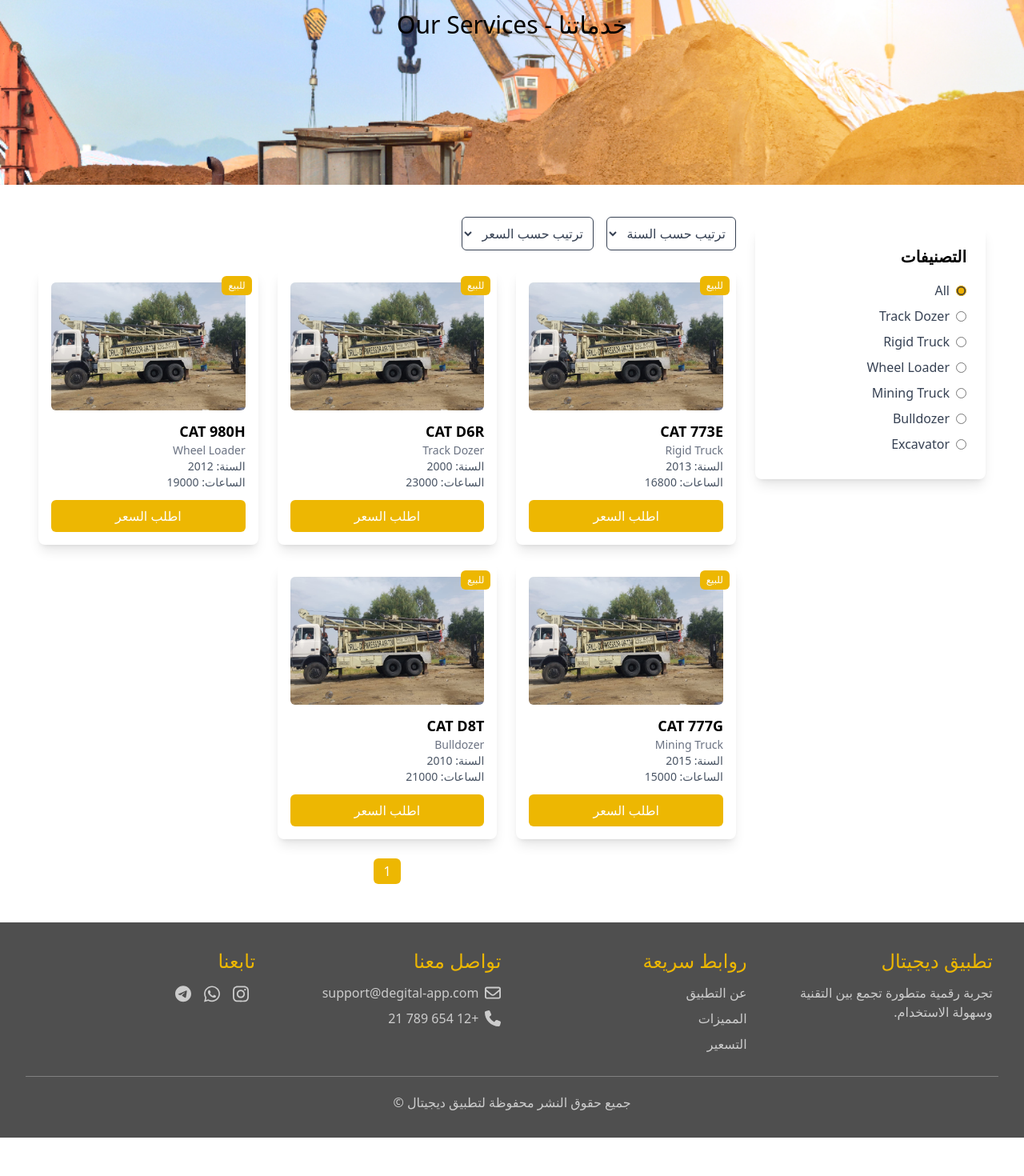
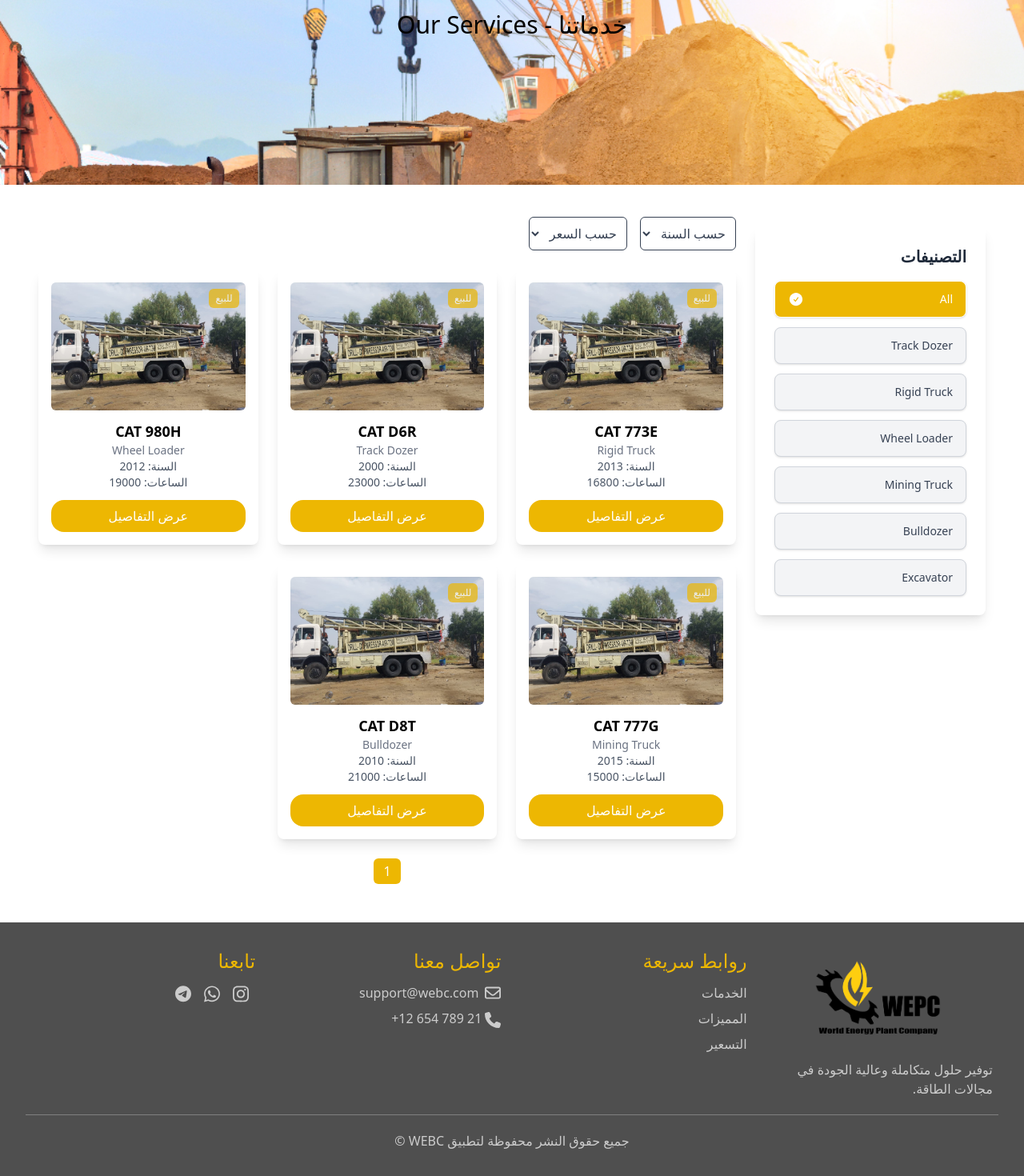
Before and after one commit to mohammadmokhmaljy1/digit-app-landing-page, a React (Vite) app: page /services in a window 1280 px wide. Shown: the part 169-1639 px from the top of the page at 80% size. Before the commit the page ends 1591 px from the top, so only its background shows below. Built offline with nearby package versions, Linux system fonts and the light colour scheme; the HTML template or start-up script is replaced by a standard one.

Commit message:
Finished the details page with some improvements.

```diff
--- a/src/assets/styles/global.css
+++ b/src/assets/styles/global.css
@@ -1,6 +1,6 @@
 @import "tailwindcss";
 
-*{transition: all 0.3s;}
+*{transition: all 0.2s;}
 
 :root {
     --primary-color: #EDB702;
@@ -125,3 +125,12 @@
 .bg-primary{
     background-color: var(--primary-color);
 }
+
+.btn-hover-primary:hover{
+    background-color: var(--primary-color);
+    filter: brightness(80%);
+}
+
+input[type="radio"]:has:checked {
+    background-color: red;
+}
--- /dev/null
+++ b/src/components/customize/Loader.jsx
@@ -0,0 +1,10 @@
+const Loader = () => {
+    return (
+        <div className="fixed top-0 left-0 w-full h-full flex flex-col items-center justify-center bg-[#EDB702] z-1000">
+            <div className="relative w-16 h-16 border-t-4 border-b-4 border-white rounded-full animate-spin"></div>
+            <p className="text-white text-lg font-semibold mt-4">جارِ التحميل...</p>
+        </div>
+    );
+};
+
+export default Loader;
--- /dev/null
+++ b/src/components/customize/ScrollUp.jsx
@@ -0,0 +1,14 @@
+import { useEffect } from 'react';
+import { useLocation } from 'react-router-dom';
+
+function ScrollToTop() {
+  const { pathname } = useLocation();
+
+  useEffect(() => {
+    window.scrollTo(0, 0);
+  }, [pathname]);
+
+  return null;
+}
+
+export default ScrollToTop;
--- a/src/components/layout/Footer.jsx
+++ b/src/components/layout/Footer.jsx
@@ -4,26 +4,27 @@
 import WhatsappIcon from './../icons/WhatsappIcon';
 import TelegramIcon from './../icons/TelegramIcon';
 import InstagramIcon from './../icons/InstagramIcon';
+import Logo from './../../assets/images/logo.png';
 
 const Footer = () => {
     return (
         <footer className='w-full p-8 flex-wrap flex justify-evenly items-start gap-5' style={{backgroundColor: "var(--secondary-color)", color: "var(--primary-color)"}}>
             <section className='w-70'>
-                <h1 className='text-2xl mb-3'>تطبيق ديجيتال</h1>
-                <p style={{color: "#ccc"}}>تجربة رقمية متطورة تجمع بين التقنية وسهولة الاستخدام.</p>
+                <img src={Logo} alt="" />
+                <p style={{color: "#ccc"}}>توفير حلول متكاملة وعالية الجودة في مجالات الطاقة.</p>
             </section>
 
             <section className='w-70'>
                 <h1 className='text-2xl mb-3'>روابط سريعة</h1>
-                <Link className="block mb-2" style={{color: "#ccc"}} to="#">عن التطبيق</Link>
+                <Link className="block mb-2" style={{color: "#ccc"}} to="#">الخدمات</Link>
                 <Link className="block mb-2" style={{color: "#ccc"}} to="#">المميزات</Link>
                 <Link className="block mb-2" style={{color: "#ccc"}} to="#">التسعير</Link>
             </section>
 
             <section className="w-70">
                 <h1 className='text-2xl mb-3'>تواصل معنا</h1>
-                <a href="#" style={{color: "#ccc"}} className="flex items-center gap-2 mb-2"><EmailIcon color="#ccc" /> support@degital-app.com</a>
-                <a href="#" style={{color: "#ccc"}} className="flex items-center gap-2 mb-2"><PhoneIcon color="#ccc" /> +12 654 789 21</a>
+                <a href="#" style={{color: "#ccc"}} className="flex items-center gap-2 mb-2"><EmailIcon color="#ccc" /> support@webc.com</a>
+                <a href="#" style={{color: "#ccc"}} className="flex items-center gap-2 mb-2"><span dir="ltr">+12 654 789 21 <PhoneIcon color="#ccc" /></span></a>
             </section>
 
             <section className="w-70">
@@ -35,7 +36,7 @@
 
             <hr className="w-full" style={{borderColor: "gray"}} />
 
-            <p style={{color: "#ccc"}} className="w-full text-center">جميع حقوق النشر محفوظة لتطبيق ديجيتال &copy;</p>
+            <p style={{color: "#ccc"}} className="w-full text-center">جميع حقوق النشر محفوظة لتطبيق WEBC &copy;</p>
         </footer>
     )
 }
--- a/src/pages/Home/components/HeroSection.jsx
+++ b/src/pages/Home/components/HeroSection.jsx
@@ -5,14 +5,14 @@
 const HeroSection = () => {
     return (
         <>
-        <div className='min-h-screen flex justify-evenly items-center p-10 flex-wrap gap-10 pt-25'>
+        <div className='min-h-screen flex justify-evenly items-center p-10 flex-wrap gap-10 pt-20'>
             <div className="text max-w-md">
                 <h1 className='text-5xl leading-16 mb-3'><span style={{color: "var(--primary-color)"}}>WEBC </span>لحلول الطاقة</h1>
 
                 <p className='leading-8 mb-3 text-justify'>هي شركة رائدة في مجال الطاقة والبنية التحتية، تأسست بهدف توفير حلول متكاملة وعالية الجودة في مجالات الطاقة، المياه، والمعدات الثقيلة. نحن نعمل على مستوى عالمي، ونقدم خدماتنا لعملائنا في مختلف القطاعات، بدءًا من القطاع الصناعي وحتى القطاع الحكومي والخاص.</p>
                 <div>
-                    <a href="#" className='btn ml-2 mb-2'> عرض الخدمات</a>
-                    <a href="#" className='btn btn-reverse'> تواصل معنا</a>
+                    <a href="/services/" className='btn ml-2 mb-2'> عرض الخدمات</a>
+                    <a href="/contact/" className='btn btn-reverse'> تواصل معنا</a>
                 </div>
             </div>
 
--- a/src/pages/Services/Services.jsx
+++ b/src/pages/Services/Services.jsx
@@ -1,4 +1,4 @@
-import { useState } from "react";
+import { useEffect, useState } from "react";
 import Filters from "./components/Filters";
 import Sorting from "./components/Sorting";
 import ToolsGrid from "./components/ToolsGrid";
@@ -30,6 +30,10 @@
     const totalPages = Math.ceil(sortedTools.length / itemsPerPage);
     const displayedTools = sortedTools.slice((currentPage - 1) * itemsPerPage, currentPage * itemsPerPage);
 
+    useEffect(() => {
+        document.title = 'خدماتنا | Our Services';
+    }, []);
+
     return (
         <>
             <div className="services-hero min-h-100 w-full flex items-center justify-center bg-cover bg-top">
--- a/src/pages/Services/components/Filters.jsx
+++ b/src/pages/Services/components/Filters.jsx
@@ -6,7 +6,7 @@
 
     return (
         <div className="md:w-72 w-full">
-            {/* زر إظهار الفلاتر ع الموبايل */}
+            {/* زر إظهار الفلاتر في الموبايل */}
             <button
                 onClick={() => setIsOpen(!isOpen)}
                 className="md:hidden bg-primary text-white px-4 py-2 rounded-md w-full"
@@ -16,24 +16,29 @@
 
             {/* صندوق الفلاتر */}
             <div className={`bg-white p-6 shadow-lg rounded-lg mt-3 md:block ${isOpen ? "block" : "hidden"}`}>
-                <h3 className="text-xl font-semibold mb-4">التصنيفات</h3>
-                <ul>
-                    {categories.map((category) => (
-                        <li key={category} className="mb-2">
-                            <label className="flex items-center space-x-2 cursor-pointer">
+                <h3 className="text-xl font-semibold mb-4 text-gray-800">التصنيفات</h3>
+                <div className="grid grid-cols-1 gap-3">
+                    {categories.map((category, index) => (
+                        <label key={index} className={`cursor-pointer flex items-center justify-between border rounded-lg px-4 py-3 shadow-sm transition-none
+                            ${selectedCategory === category ? "bg-primary text-white border-primary" : "bg-gray-100 text-gray-700 border-gray-300 hover:bg-gray-200"}
+                        `}>
                             <input
                                 type="radio"
                                 name="category"
                                 value={category}
                                 checked={selectedCategory === category}
                                 onChange={() => setSelectedCategory(category)}
-                                    className="accent-yellow-500"
+                                className="hidden"
                             />
-                                <span className="text-gray-700">{category}</span>
+                            <span className="text-sm font-medium">{category}</span>
+                            {selectedCategory === category && (
+                                <svg xmlns="http://www.w3.org/2000/svg" viewBox="0 0 24 24" fill="currentColor" className="w-5 h-5">
+                                    <path fillRule="evenodd" d="M2.25 12c0-5.385 4.365-9.75 9.75-9.75s9.75 4.365 9.75 9.75-4.365 9.75-9.75 9.75S2.25 17.385 2.25 12Zm13.36-1.814a.75.75 0 1 0-1.22-.872l-3.236 4.53L9.53 12.22a.75.75 0 0 0-1.06 1.06l2.25 2.25a.75.75 0 0 0 1.14-.094l3.75-5.25Z" clipRule="evenodd" />
+                                </svg>
+                            )}
                         </label>
-                        </li>
                     ))}
-                </ul>
+                </div>
             </div>
         </div>
     );
--- a/src/pages/Services/components/Sorting.jsx
+++ b/src/pages/Services/components/Sorting.jsx
@@ -2,21 +2,21 @@
     return (
         <div className="flex gap-4 mb-6 overflow-auto">
             <select
-                className="p-2 border rounded-md text-gray-700"
+                className="p-2 border rounded-md text-gray-700 cursor-pointer"
                 value={sortByYear}
                 onChange={(e) => setSortByYear(e.target.value)}
             >
-                <option value="">ترتيب حسب السنة</option>
+                <option value="" hidden>حسب السنة</option>
                 <option value="asc">الأحدث أولًا</option>
                 <option value="desc">الأقدم أولًا</option>
             </select>
 
             <select
-                className="p-2 border rounded-md text-gray-700"
+                className="p-2 border rounded-md text-gray-700 cursor-pointer"
                 value={sortByPrice}
                 onChange={(e) => setSortByPrice(e.target.value)}
             >
-                <option value="">ترتيب حسب السعر</option>
+                <option value="" hidden>حسب السعر</option>
                 <option value="asc">الأرخص أولًا</option>
                 <option value="desc">الأغلى أولًا</option>
             </select>
--- a/src/pages/Services/components/ToolCard.jsx
+++ b/src/pages/Services/components/ToolCard.jsx
@@ -1,18 +1,22 @@
+import { Link } from "react-router-dom";
+
 const ToolCard = ({ tool }) => {
     return (
         <div className="bg-white shadow-lg rounded-lg p-4 relative">
             <img src={tool.image} alt={tool.name} className="w-full h-40 object-cover rounded-md" />
 
-            <span className="absolute top-2 right-2 bg-primary text-white px-2 py-1 rounded-md text-xs">للبيع</span>
+            <span className="absolute top-6 right-6 opacity-70 bg-primary text-white px-2 py-1 rounded-md text-xs">للبيع</span>
 
-            <h3 className="text-lg font-bold mt-3">{tool.name}</h3>
-            <p className="text-gray-500 text-sm">{tool.category}</p>
-            <p className="text-gray-600 text-sm">السنة: {tool.year}</p>
-            <p className="text-gray-600 text-sm">الساعات: {tool.hours}</p>
+            <div className="text-center">
+                <h3 className="text-lg font-bold mt-3">{tool.name}</h3>
+                <p className="text-gray-500 text-sm">{tool.category}</p>
+                <p className="text-gray-600 text-sm">السنة: {tool.year}</p>
+                <p className="text-gray-600 text-sm">الساعات: {tool.hours}</p>
+            </div>
 
-            <button className="mt-3 bg-primary text-white w-full py-2 rounded-md">
-                اطلب السعر
-            </button>
+            <Link to='/services/1' className="block text-center mt-3 bg-primary text-white w-full py-2 rounded-2xl cursor-pointer active:rounded-none">
+                عرض التفاصيل
+            </Link>
         </div>
     );
 };
```
Also changed, not shown: src/App.jsx (+14 -1 lines), src/pages/Home/components/AvailibleTools.jsx (+18 -23 lines), src/pages/ServiceDetails/ServiceDetails.jsx (+53 -7 lines). Lines whose indentation alone changed are shown as unchanged.
